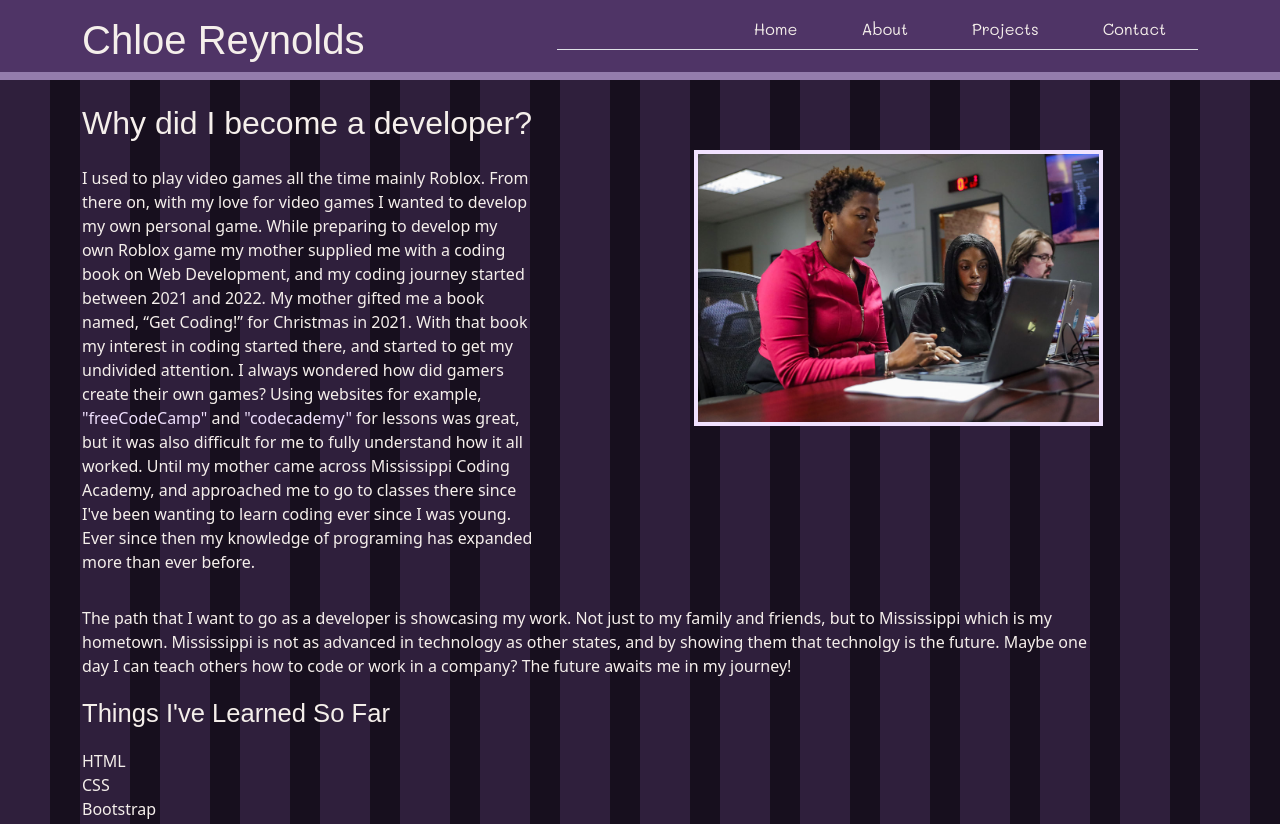
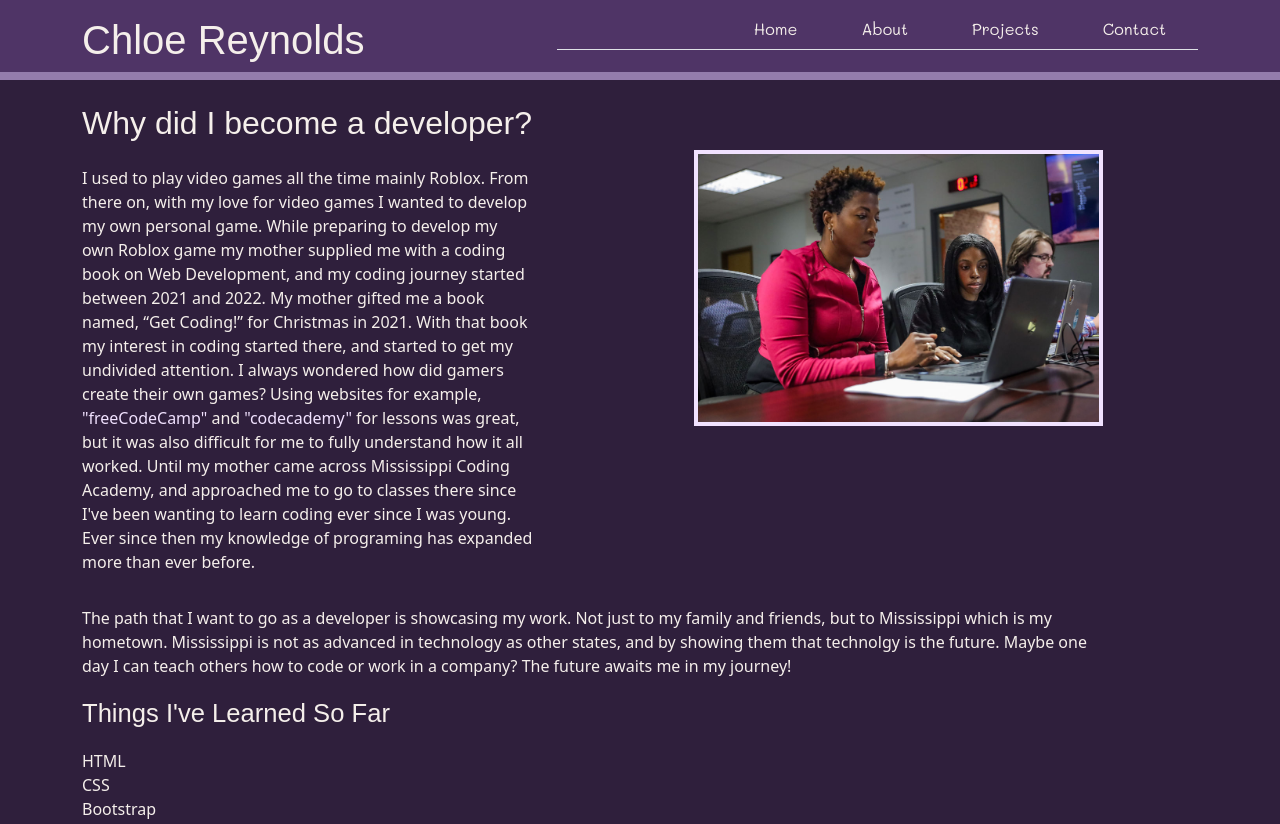
Before and after one commit to chloereynolds07/myportfolio, a plain HTML site: page about.html in a window 1280 px wide. Shown: the top 824 px of the page. Drawn offline with nearby package versions, Linux system fonts and the light colour scheme; a web font is replaced by a local one.

Commit message:
almost done, decide whether to add on to about me or not

```diff
--- a/css/style.css
+++ b/css/style.css
@@ -102,7 +102,6 @@ body {
 #aboutSection {
     padding: 20px 0;
     background-color: var(--darkestpurple);
-    background-image: var(--stripe);
     border-top: 8px solid var(--lightpurple);
 }
 
@@ -130,10 +129,6 @@ body {
 
 .about-list-header {
     font-size: 1.6rem;
-}
-
-.about-list-item {
-    list-style-image: url();
 }
 
 /* projects section */
```
